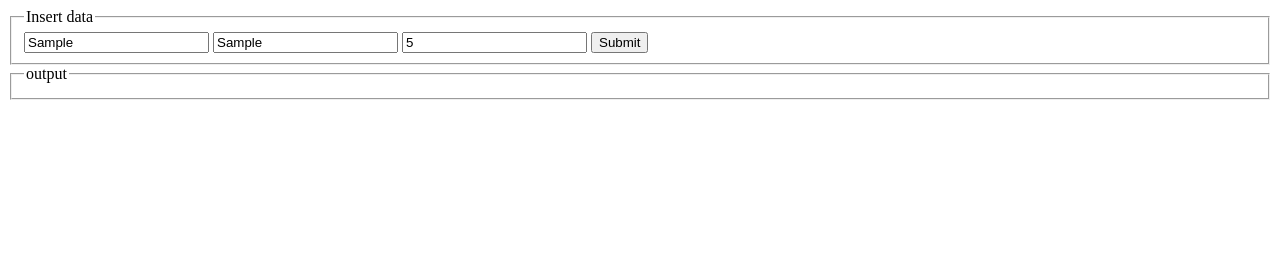
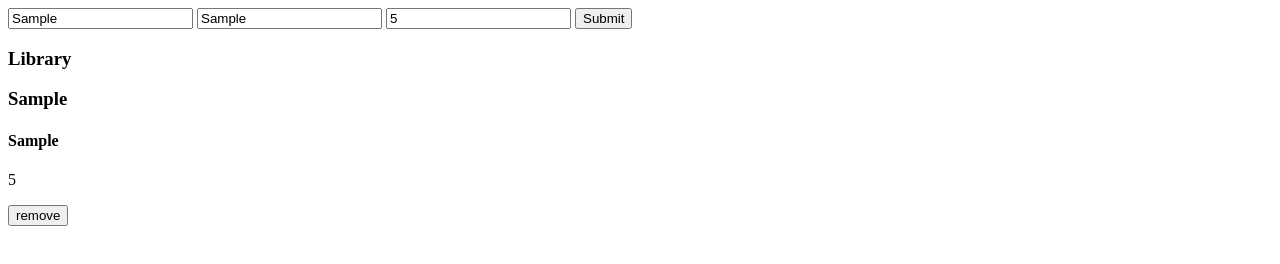
Before and after one commit to che30/libraryAppProject, a plain HTML site: page index.html in a window 1280 px wide. Both pictures are taken after typing "Sample", "Sample", "5" into the empty fields and a click on the button "Submit". Drawn offline with Linux system fonts and the light colour scheme.

Commit message:
Add remove button

```diff
--- a/assets/stylesheets/main.css
+++ b/assets/stylesheets/main.css
@@ -2,3 +2,6 @@
   padding: 7px;
   height: 40px;
 }
+.f2 {
+  margin-top: 1000px;
+}
--- a/index.html
+++ b/index.html
@@ -7,15 +7,15 @@
   <title>Library app</title>
 </head>
 <body>
-  <fieldset>
-    <legend>Insert data</legend>
-    <input type="text" id="inputitle" placeholder="enter title">
-    <input type="text" id="inputauthor" placeholder="enter author">
-    <input type="number" id="pages" placeholder="Pages Here...">
+    <form >
+    <input type="text" id="inputTitle" placeholder="enter title">
+    <input type="text" id="inputAuthor" placeholder="enter author">
+    <input type="number" id="inputPages" placeholder="Pages Here...">
     <button type="button"id ="btnInsert">Submit</button>
-  </fieldset>
-  <fieldset>
-    <legend>output</legend>
-  </fieldset>
+  </form>
+  <div id="libraryInfo">
+    <h3>Library</h3>
+  </div>
+    <script src="/scripts/main.js"></script>
 </body>
 </html>
--- a/scripts/main.js
+++ b/scripts/main.js
@@ -0,0 +1,86 @@
+let myLibrary = []
+function Book(title, author, pages,id) {
+  this.title = title;
+  this.author = author;
+  this.pages = pages;
+  this.id =id
+}
+
+let btnInsert = document.getElementById('btnInsert')
+btnInsert.addEventListener('click', (e) =>{
+  // console.log(localStorage.getItem('myLibrary'))
+  createBook()
+  e.preventDefault();
+})
+let currentId=0
+function createBook()
+{
+const inputTitle = document.getElementById('inputTitle').value;
+const inputAuthor = document.getElementById('inputAuthor').value
+const inputPages = document.getElementById('inputPages').value
+const libraryInfo = document.getElementById('libraryInfo')
+if(inputTitle!='' && inputAuthor!='' && inputPages !='')
+{
+  if (localStorage.getItem('myLibrary')==null)
+  {let book = new Book(inputTitle,inputAuthor,inputPages,0)
+    myLibrary.push(book)
+    localStorage.setItem('myLibrary', JSON.stringify(myLibrary))
+    display(0)
+  }else{
+    let  old_book = JSON.parse(localStorage.getItem('myLibrary'))
+    currentId =old_book[currentId].id
+    currentId =currentId+1
+    let newBook = new Book(inputTitle, inputAuthor,inputPages,currentId);
+    old_book.push(newBook);
+    localStorage.setItem('myLibrary', JSON.stringify(old_book))
+    display(currentId)
+  //   setTimeout(function(){
+  //     window.location.reload();
+  // }, 60000);
+
+
+
+  }
+}else{
+  alert("some fields can't be blank")
+}
+}
+function display(index) {
+  let lib = JSON.parse(localStorage.getItem("myLibrary"));
+    const container = document.getElementById("libraryInfo");
+    const bookDiv = document.createElement('div');
+    bookDiv.setAttribute("id",index);
+    const newTitle = document.createElement('h3');
+    newTitle.className ="book-title";
+    const newAuthor = document.createElement('h4');
+    newAuthor.className = "author";
+    const newPages = document.createElement('p');
+    newPages.className = "nbpages";
+
+    newTitle.innerText = lib[index].title;
+    newAuthor.innerText = lib[index].author;
+    newPages.innerText = lib[index].pages;
+
+    bookDiv.appendChild(newTitle);
+    bookDiv.appendChild(newAuthor);
+    bookDiv.appendChild(newPages);
+    container.appendChild(bookDiv);
+     let button = document.createElement("button");
+    button.id= lib[index].id;
+     button.setAttribute("onclick",`removeItem(${button.id})`);
+     let remove = document.createTextNode("remove");
+     bookDiv.appendChild(button);
+     button.appendChild(remove);
+
+  }
+  function removeItem(itemid)
+  {
+    let lib = JSON.parse(localStorage.getItem("myLibrary"));
+    const retrievedId = document.getElementById(itemid).id;
+    lib_ar = lib.map(lib_ar => lib_ar.id);
+   let index = lib_ar.findIndex(book => book == retrievedId);
+   const deleted =lib.splice(index,1);
+   localStorage.setItem('myLibrary', JSON.stringify(lib))
+   localStorage.removeItem('deleted')
+  }
+  // localStorage.clear()
```
